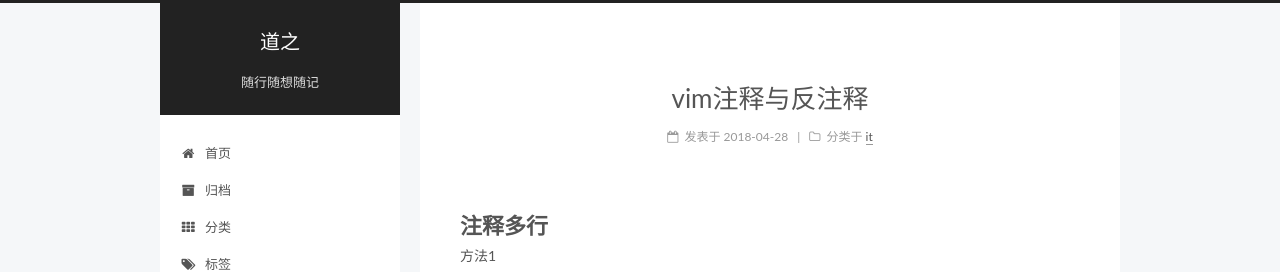
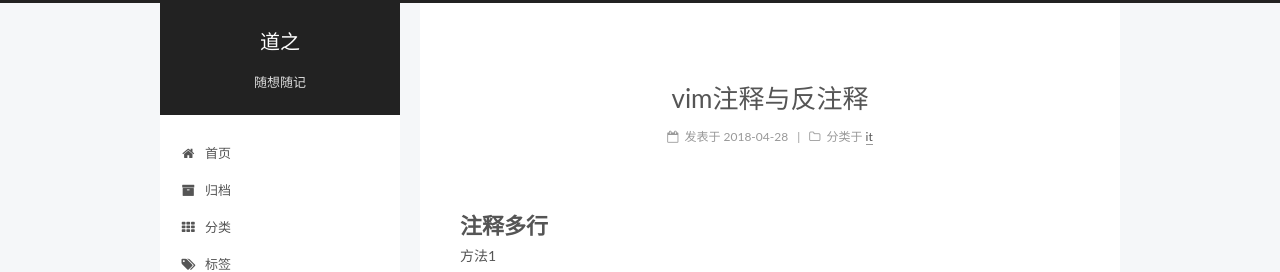
Before and after one commit to xiaolugo/xiaolugo.github.io, a Jekyll site: the page built from index.html, in a window 1280 px wide. Shown: the top 272 px of the page. Built offline with Jekyll 4.4.1, drawn with Linux system fonts in a browser that asks for light colours; the list of posts is cut into pages by our own code.

Commit message:
Update _config.yml

```diff
--- a/_config.yml
+++ b/_config.yml
@@ -5,7 +5,7 @@
 
 # Site
 title: 道之
-subtitle: 随行随想随记
+subtitle: 随想随记
 description: To Leave Something Behind
 author: daozhi
 # Support language: de, en, fr-FR, id, ja, ko, pt-BR, pt, ru, zh-Hans, zh-hk, zh-tw
```
